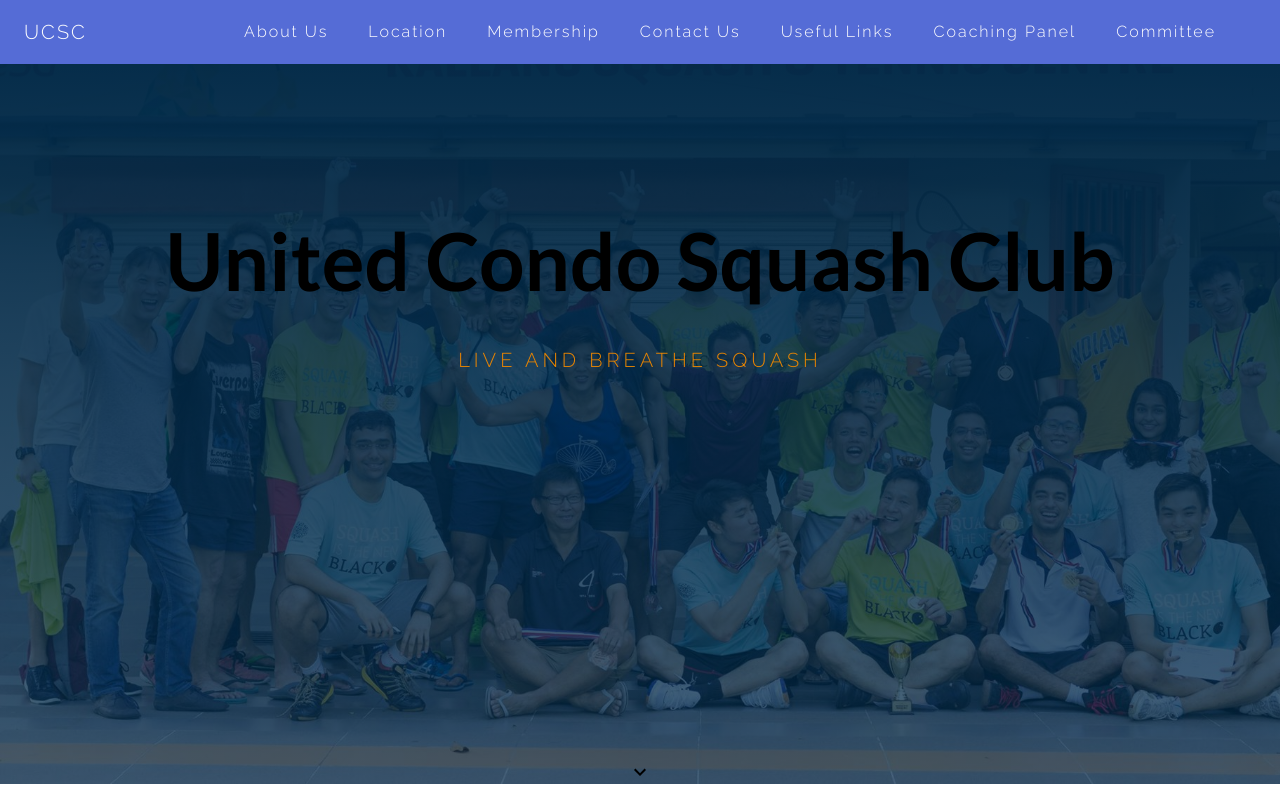
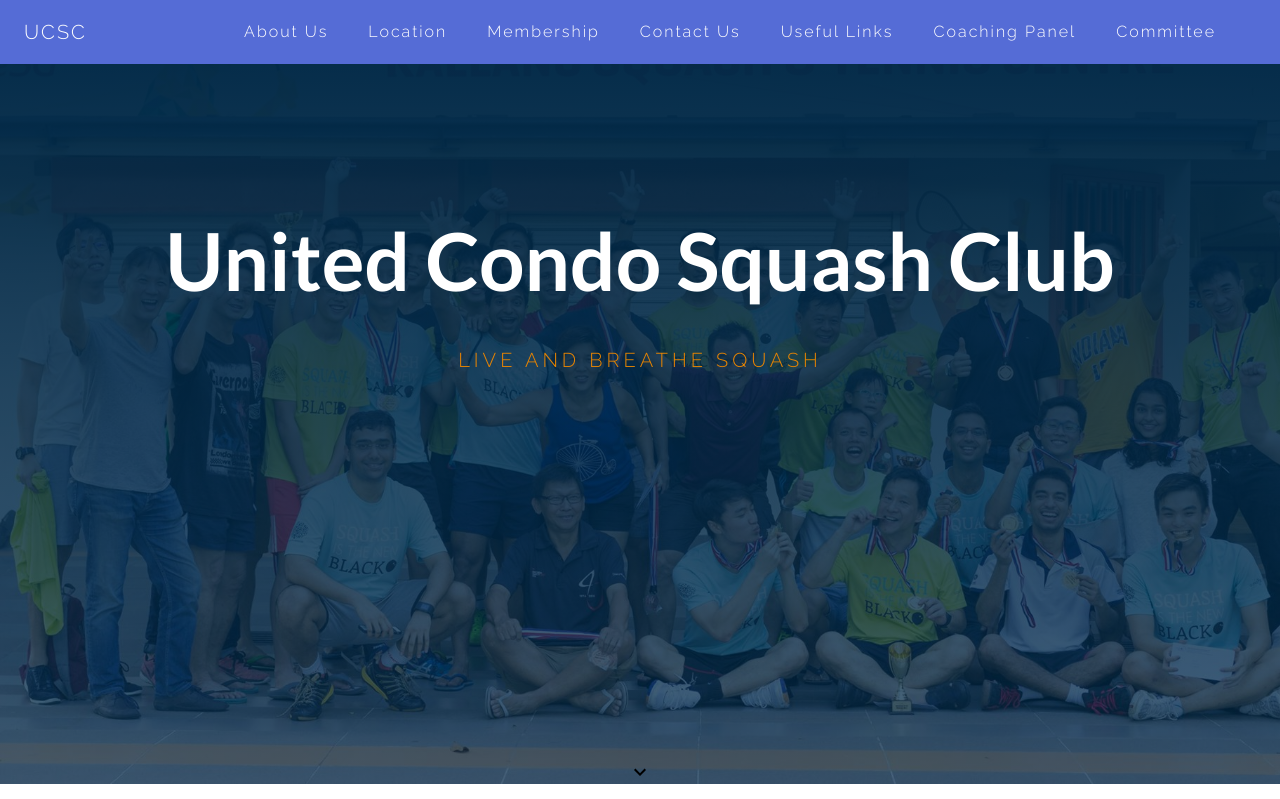
Before and after one commit to aranair/ucsc, a Next.js app: page / in a window 1280 px wide. Shown: the top 799 px of the page. Built offline with nearby package versions, Linux system fonts and the light colour scheme.

Commit message:
000000 -> ffffff

```diff
--- a/pages/_app.js
+++ b/pages/_app.js
@@ -21,7 +21,7 @@ const mainStyles = {
 const footerStyles = {
   width: '100%',
   height: 150,
-  color: '#000000',
+  color: '#FFFFFF',
   background: '#002846',
   borderTop: '1px solid #eaeaea',
   display: 'flex',
--- a/pages/index.js
+++ b/pages/index.js
@@ -22,7 +22,7 @@ const useStyles = makeStyles((theme) => ({
     color: '#000000',
   },
   title: {
-    color: '#000000',
+    color: '#FFFFFF',
     textAlign: 'center',
     fontFamily: 'Lato, sans-serif',
     fontWeight: 700,
--- a/theme.js
+++ b/theme.js
@@ -5,7 +5,7 @@ import red from '@mui/material/colors/red';
 const theme = createTheme({
   palette: {
     white: {
-      color: '#000000',
+      color: '#FFFFFF',
     },
     primary: {
       main: '#556cd6',
```
